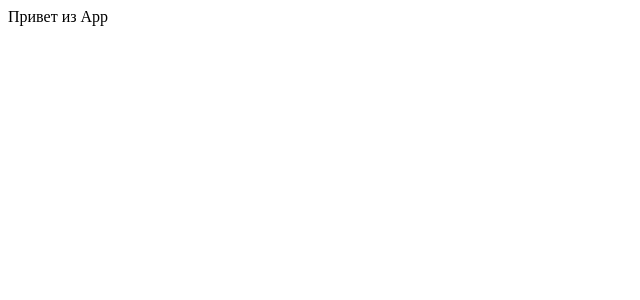
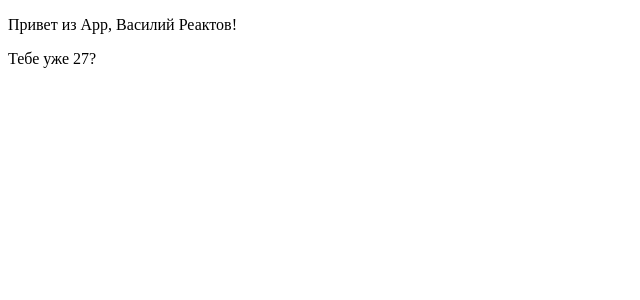
Before and after one commit to FeHHix/redux-project-source, a React app: page / in a window 1280 px wide. Shown: the top 300 px of the page, without its empty margins (0-640 px from the left). Built offline with nearby package versions, Linux system fonts and the light colour scheme.

Commit message:
Change properties of state.

```diff
--- a/src/containers/App.js
+++ b/src/containers/App.js
@@ -1,7 +1,21 @@
 import React, {Component} from 'react'
+import {connect} from 'react-redux'
 
-export default class App extends Component {
+class App extends Component {
   render() {
-    return <div>Привет из App</div>
+    const {name, surname, age} = this.props.user
+    return <div>
+      <p>Привет из App, {name} {surname}!</p>
+      <p>Тебе уже {age}?</p>
+    </div>
   }
 }
+
+function mapStateToProps(state) {
+  console.log(state.user)
+  return {
+    user: state
+  }
+}
+
+export default connect(mapStateToProps)(App)
--- a/src/index.js
+++ b/src/index.js
@@ -6,7 +6,7 @@
 import configureStore from './store/configureStore'
 
 const store = configureStore()
-
+console.log(store.getState())
 render(
   <Provider store={store}>
     <App />
--- a/src/reducers/index.js
+++ b/src/reducers/index.js
@@ -1,5 +1,7 @@
 const initialState = {
-  user: 'Unknown User'
+  name: 'Василий',
+  surname: 'Реактов',
+  age: 27
 }
 
 export default function userstate(state = initialState) {
```
